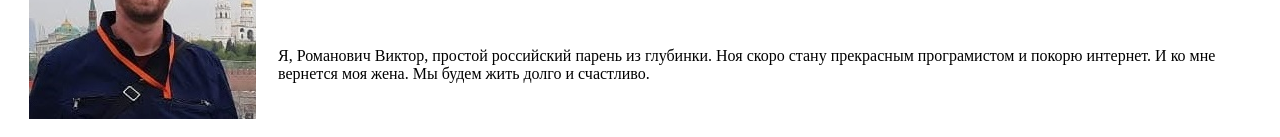
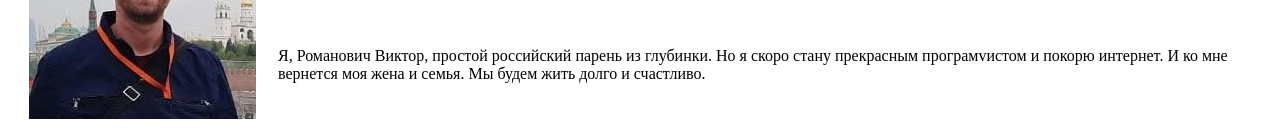
Before and after one commit to ViktorRomanovich/cv1, a plain HTML site: page index.html in a window 1280 px wide. Shown: the part 154-291 px from the top of the page. Drawn offline with Linux system fonts and the light colour scheme.

Commit message:
Add files via upload

```diff
--- a/index.html
+++ b/index.html
@@ -14,8 +14,8 @@
                 <h1>Романович Виктор</h1>
                 <p><em>Первый сайт <strong>Романовича Виктора</strong> <a href="https://html5css.ru/tags/tag_a.php"> в интернет</a></em></p>
                 <br>
-                <p>Я, Романович Виктор, простой российский парень из глубинки. Ноя скоро стану прекрасным
-                    програмистом и покорю интернет. И ко мне вернется моя жена. Мы будем жить долго и счастливо.
+                <p>Я, Романович Виктор, простой российский парень из глубинки. Но я скоро стану прекрасным
+                    програмvистом и покорю интернет. И ко мне вернется моя жена и семья. Мы будем жить долго и счастливо.
                  </p>
             </td>
         </tr>
```
